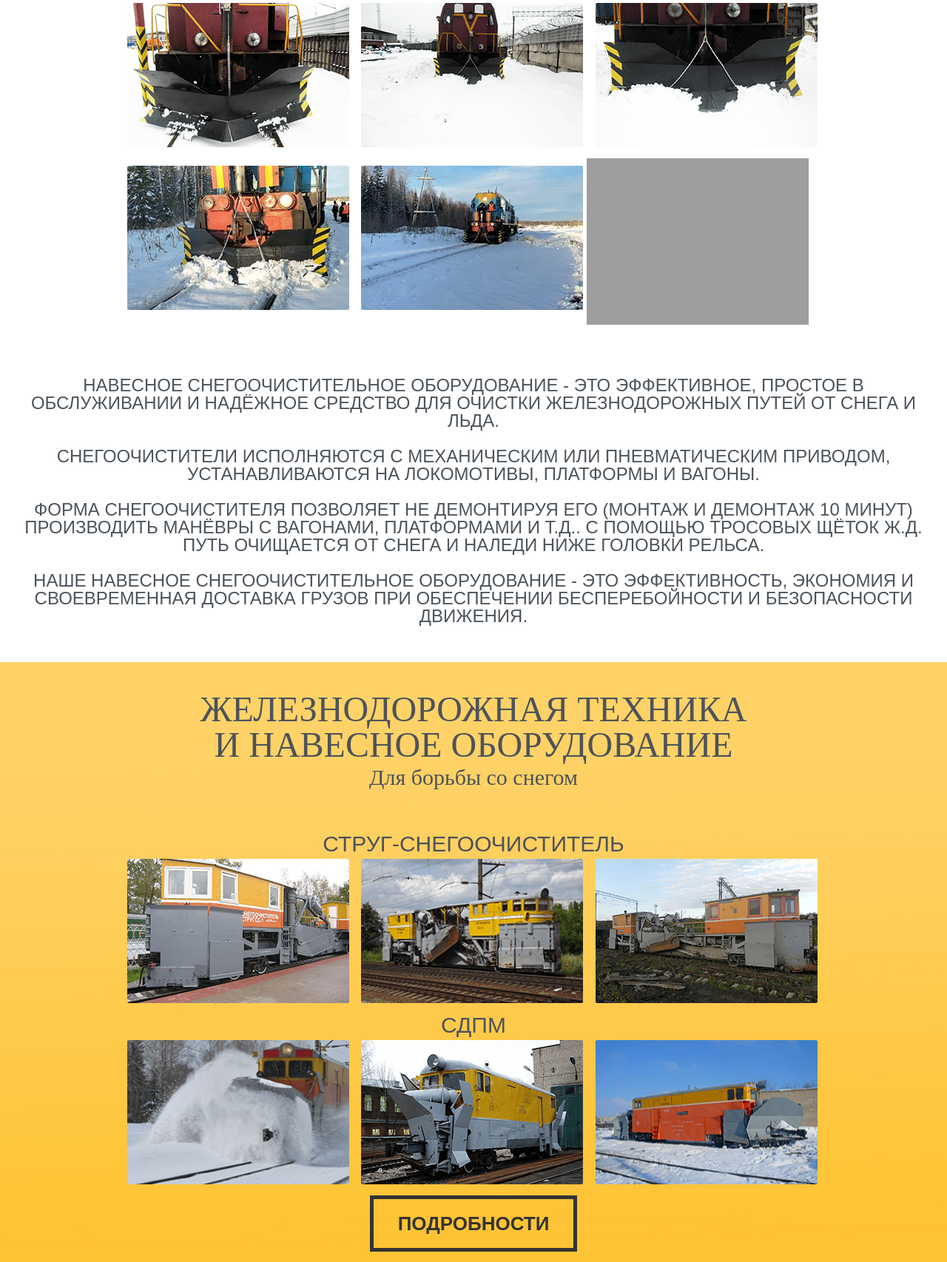
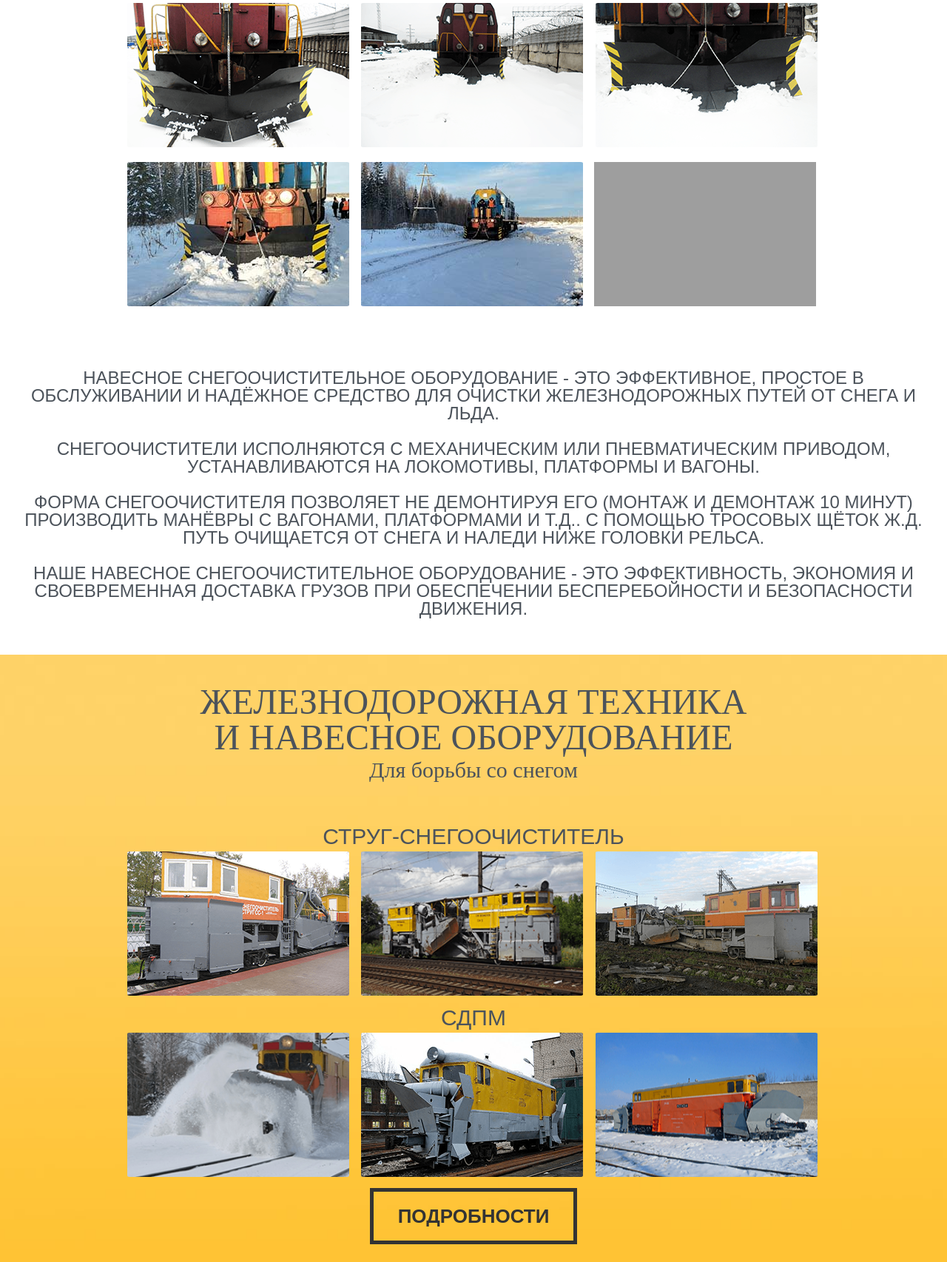
Before and after one commit to kras-landings/kras-landings.github.io, a PHP site: page / in a window 1280 px wide. Shown: the part 214-1920 px from the top of the page at 74% size. Run offline with PHP 8.4, Linux system fonts and the light colour scheme; some libraries are stand-ins or nearby versions; some web fonts are replaced; grey boxes are pictures that could not be loaded.

Commit message:
Video commit

```diff
--- a/snow/css/style.css
+++ b/snow/css/style.css
@@ -944,6 +944,11 @@ filter: progid:DXImageTransform.Microsoft.gradient( startColorstr='#b2caff', end
 	background-size: cover;
 }
 
+.prod-video {
+    margin-left: 10px;
+    margin-top: -10px;
+}
+
 .order2 {
 	height:458px;
 	background:url(../images/order2.jpg) no-repeat;
--- a/snow/index.htm
+++ b/snow/index.htm
@@ -313,7 +313,7 @@ c выездом  квалифицированных специалистов н
  		<a class="hvr-float" id="go" rel="leanmodal" href="#snow-5"><div class="support_one su11 wow fadeInUp hvr-curl-top-left" data-wow-offset="200" data-wow-delay="1s">
 
 		</div></a>
-        <a class="hvr-float" id="go" rel="leanmodal" href="#snow-5"><iframe width="300" height="225" src="https://www.youtube.com/embed/qTi2SnqTbJA" frameborder="0" allowfullscreen></iframe>
+        <a class="prod-video hvr-float"><iframe width="300" height="195" src="https://www.youtube.com/embed/qTi2SnqTbJA" frameborder="0" allowfullscreen></iframe>
 
         </div></a>
 
```
